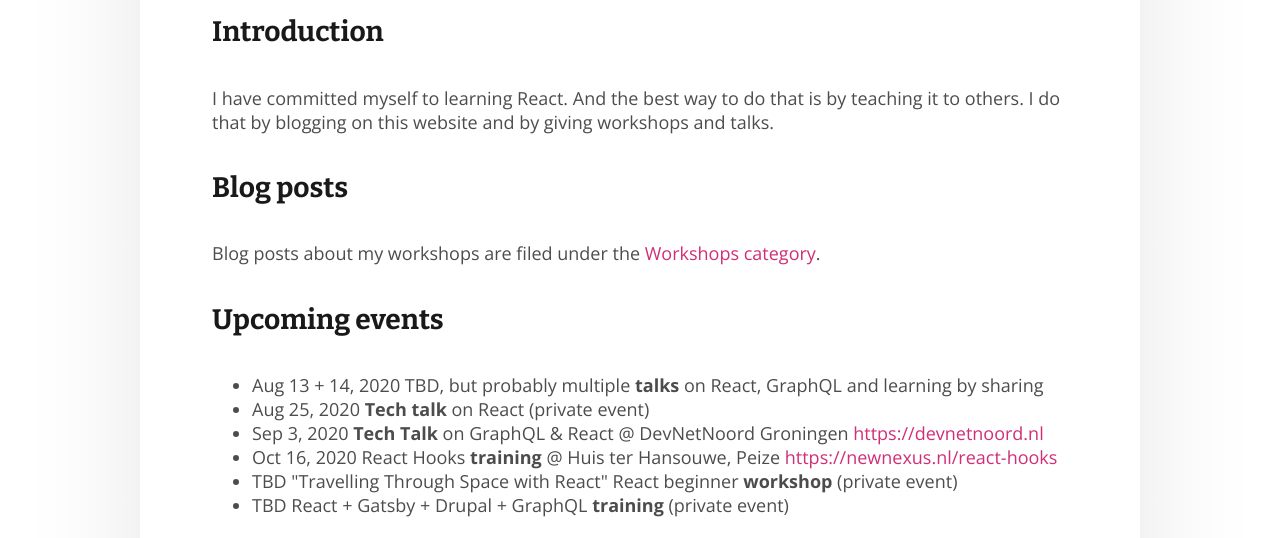
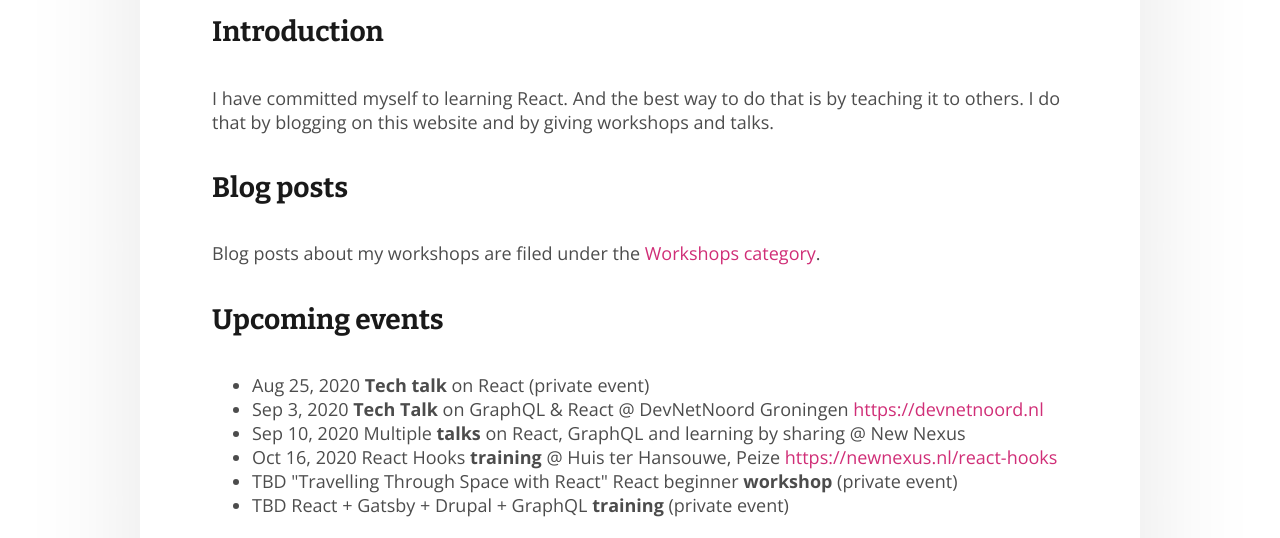
Before and after one commit to bouwe77/bouwe77.github.io, a Gatsby site: page /workshops in a window 1280 px wide. Shown: the part 262-800 px from the top of the page. Built offline with nearby package versions, Linux system fonts and the light colour scheme; Gatsby itself is replaced by a stand-in of ours.

Commit message:
Changed the date for the New Nexus event in September

```diff
--- a/src/pages/workshops.mdx
+++ b/src/pages/workshops.mdx
@@ -16,10 +16,10 @@ Blog posts about my workshops are filed under the <Link to="/categories/workshop
 
 #### Upcoming events
 
-- Aug 13 + 14, 2020 TBD, but probably multiple **talks** on React, GraphQL and learning by sharing
 - Aug 25, 2020 **Tech talk** on React (private event)
 - Sep 3, 2020 **Tech Talk** on GraphQL & React @ DevNetNoord Groningen
   https://devnetnoord.nl
+- Sep 10, 2020 Multiple **talks** on React, GraphQL and learning by sharing @ New Nexus
 - Oct 16, 2020 React Hooks **training** @ Huis ter Hansouwe, Peize https://newnexus.nl/react-hooks
 - TBD "Travelling Through Space with React" React beginner **workshop** (private event)
 - TBD React + Gatsby + Drupal + GraphQL **training** (private event)
```
